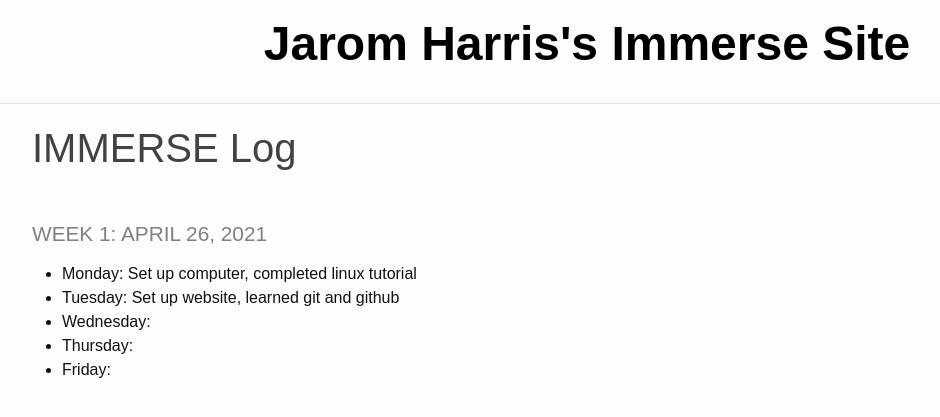
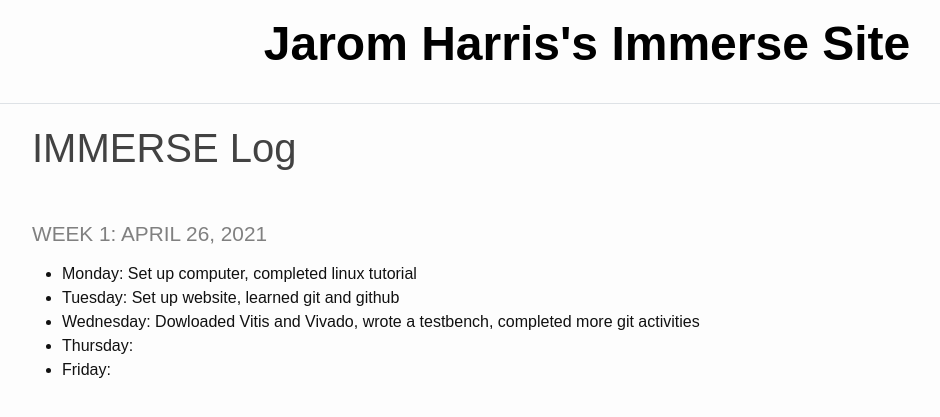
Before and after one commit to jaromharris/immerse, a Jekyll site: the page built from index.md, in a window 1280 px wide. Shown: the top 417 px of the page, without its empty margins (53-993 px from the left). Built offline with Jekyll 4.4.1, drawn with Linux system fonts in a browser that asks for light colours.

Commit message:
Update index.md

```diff
--- a/index.md
+++ b/index.md
@@ -7,6 +7,6 @@ title: IMMERSE Log
 
 * **Monday**: Set up computer, completed linux tutorial
 * **Tuesday**: Set up website, learned git and github
-* **Wednesday**:
+* **Wednesday**: Dowloaded Vitis and Vivado, wrote a testbench, completed more git activities
 * **Thursday**:
 * **Friday**:
```
